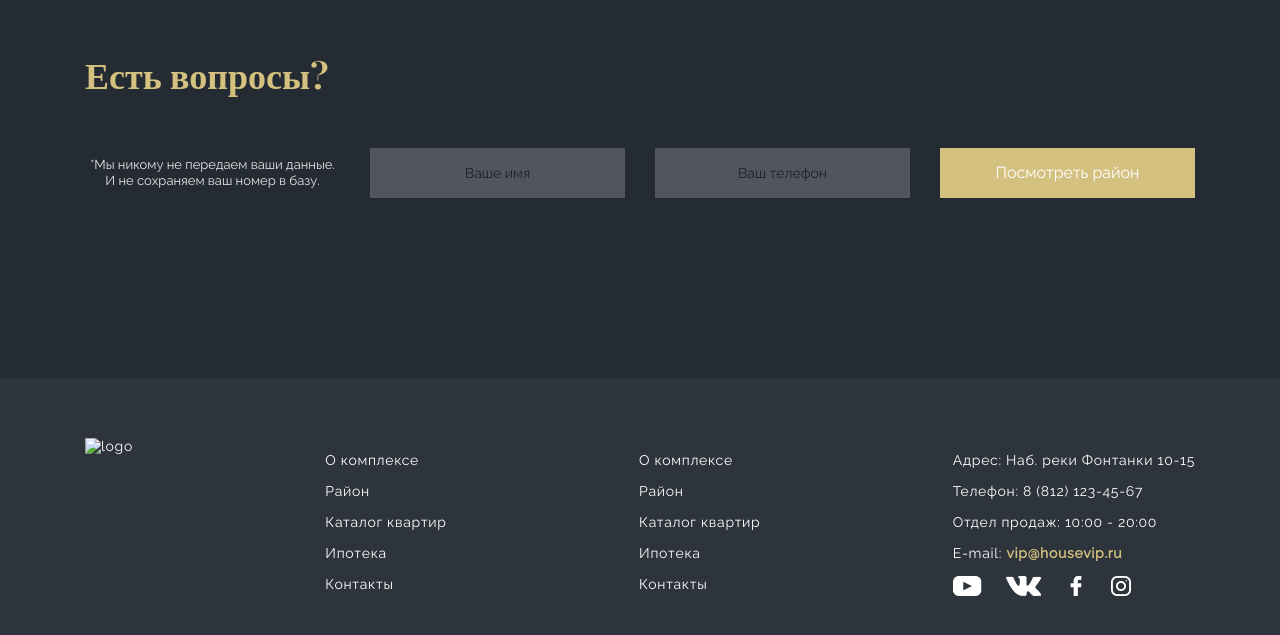
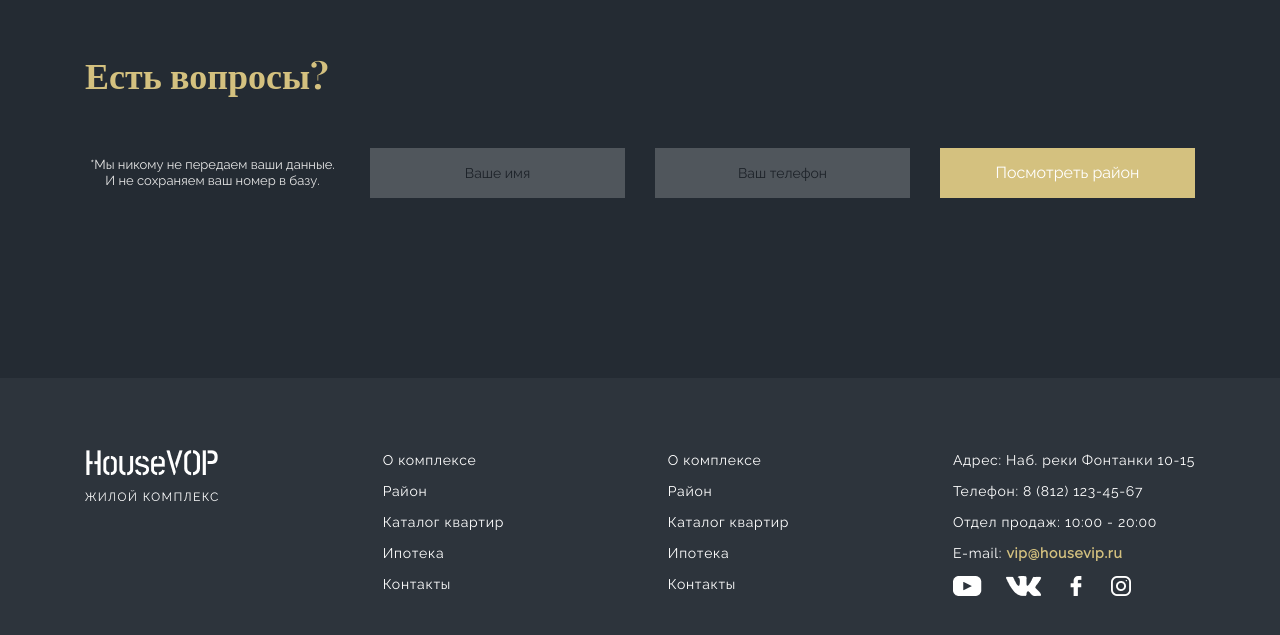
Before and after one commit to WalkingFrozenFish/house, a plain HTML site: page index.html in a window 1280 px wide. Shown: the part 4147-4782 px from the top of the page. Drawn offline with nearby package versions, Linux system fonts and the light colour scheme; the site is published under a folder, as on GitHub Pages, so addresses that start at the root find nothing.

Commit message:
Update index.html

```diff
--- a/index.html
+++ b/index.html
@@ -169,7 +169,7 @@
     <section class="section section-footer">
         <div class="container container-footer">
             <div class="footer-block">
-                <img src="/img/section-8/logo.png" alt="logo" class="footer-logo">
+                <img src="img/section-8/logo.png" alt="logo" class="footer-logo">
             </div>
             <div class="footer-block">
                 <ul class="footer-list">
```
